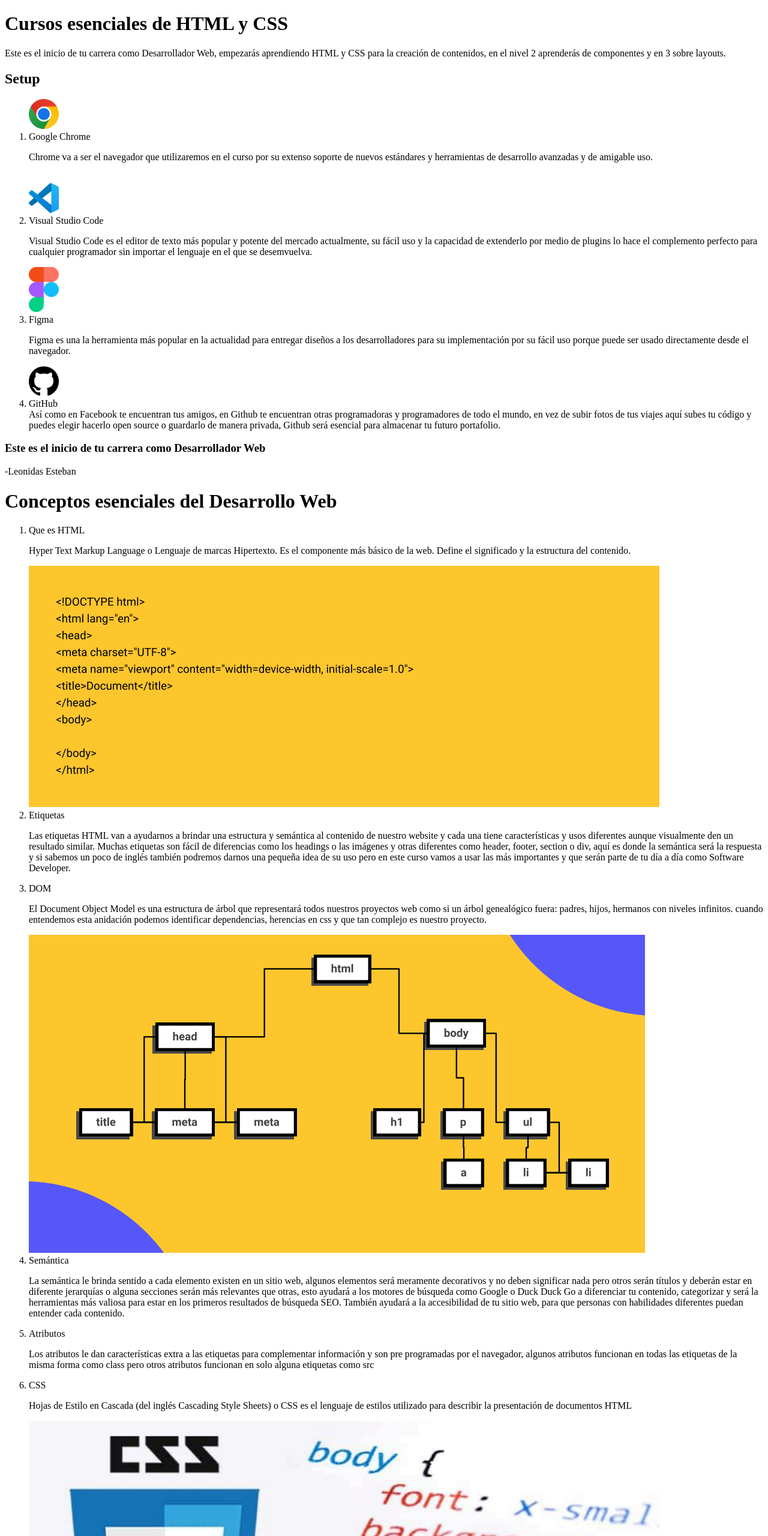
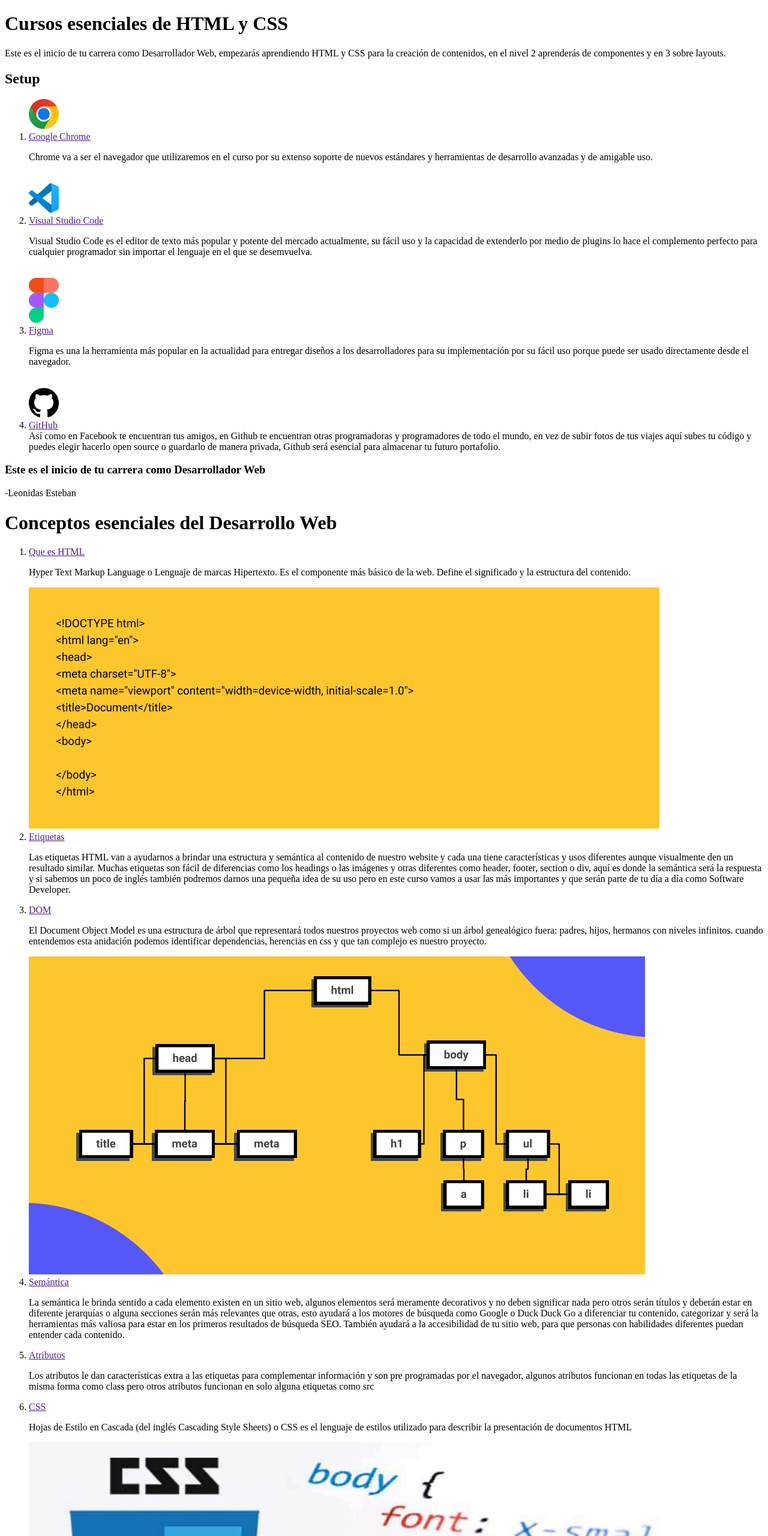
Before and after one commit to Brandoncasanova2007/web, a plain HTML site: page index.html in a window 1280 px wide. Shown: the top 2560 px of the page at 60% size. Drawn offline with Linux system fonts and the light colour scheme.

Commit message:
nuevos datos añadidos

```diff
--- a/css.css
+++ b/css.css
@@ -1,5 +1,5 @@
 .footer {
-    background-color: blue;
+    background-color: rgb(0, 255, 55);
     color: white;
     text-align: lef;
     padding: 15px;
--- a/index.html
+++ b/index.html
@@ -16,25 +16,25 @@
     <ol>
     <img src="fotos/google.png" alt="" width="50">
 
-        <li>Google Chrome</li>
+        <li> <a href="">Google Chrome</a></li>
         <p>Chrome va a ser el navegador que utilizaremos en el curso por su extenso soporte de nuevos estándares y herramientas de
 desarrollo avanzadas y de amigable uso.</p>
 
     <br>
     <img src="fotos/visual.png" alt="" width="50">
 
-        <li>Visual Studio Code</li>
+        <li><a href="">Visual Studio Code</a></li>
         <p>Visual Studio Code es el editor de texto más popular y potente del mercado actualmente, su fácil uso y la capacidad de
 extenderlo por medio de plugins lo hace el complemento perfecto para cualquier programador sin importar el lenguaje en el
 que se desemvuelva.</p>
-
+    <br>
     <img src="fotos/figma.png" alt="" width="50">
-        <li>Figma</li>
+        <li><a href="">Figma</a></li>
         <p>Figma es una la herramienta más popular en la actualidad para entregar diseños a los desarrolladores para su implementación
 por su fácil uso porque puede ser usado directamente desde el navegador.</p>
-
+<br>
     <img src="fotos/github.png" alt="" width="50">
-        <li>GitHub</li>
+        <li><a href="">GitHub</a></li>
         Así como en Facebook te encuentran tus amigos, en Github te encuentran otras programadoras y programadores de todo el
 mundo, en vez de subir fotos de tus viajes aquí subes tu código y puedes elegir hacerlo open source o guardarlo de manera
 privada, Github será esencial para almacenar tu futuro portafolio.
@@ -43,35 +43,35 @@ privada, Github será esencial para almacenar tu futuro portafolio.
     <p>-Leonidas Esteban</p>
     <h1>Conceptos esenciales del Desarrollo Web</h1>
     <ol>
-        <li>Que es HTML</li>
+        <li> <a href="">Que es HTML</a></li>
         <p>Hyper Text Markup Language o Lenguaje de marcas Hipertexto. Es el componente más básico de la web. Define el significado
 y la estructura del contenido.
 </p>
 <img src="fotos/Screenshot_1.png" alt="">
-         <li>Etiquetas</li>
+         <li><a href="">Etiquetas</a></li>
          <p>Las etiquetas HTML van a ayudarnos a brindar una estructura y semántica al contenido de nuestro website y cada una tiene
 características y usos diferentes aunque visualmente den un resultado similar.
 Muchas etiquetas son fácil de diferencias como los headings o las imágenes y otras diferentes como header, footer, section o
 div, aquí es donde la semántica será la respuesta y si sabemos un poco de inglés también podremos darnos una pequeña idea
 de su uso pero en este curso vamos a usar las más importantes y que serán parte de tu día a día como Software Developer.</p>
 
-         <li>DOM</li>
+         <li><a href="">DOM</a></li>
          <p>El Document Object Model es una estructura de árbol que representará todos nuestros proyectos web como si un árbol
 genealógico fuera: padres, hijos, hermanos con niveles infinitos. cuando entendemos esta anidación podemos identificar
 dependencias, herencias en css y que tan complejo es nuestro proyecto.</p>
 <img src="fotos/Screenshot_2.png" alt="">
 
-        <li>Semántica</li>
+        <li><a href="">Semántica</a></li>
         <p>La semántica le brinda sentido a cada elemento existen en un sitio web, algunos elementos será meramente decorativos y no
 deben significar nada pero otros serán títulos y deberán estar en diferente jerarquías o alguna secciones serán más relevantes
 que otras, esto ayudará a los motores de búsqueda como Google o Duck Duck Go a diferenciar tu contenido, categorizar y será
 la herramientas más valiosa para estar en los primeros resultados de búsqueda SEO. También ayudará a la accesibilidad de tu
 sitio web, para que personas con habilidades diferentes puedan entender cada contenido.</p>
-        <li>Atributos</li>
+        <li><a href="">Atributos</a></li>
         <p>Los atributos le dan características extra a las etiquetas para complementar información y son pre programadas por el
 navegador, algunos atributos funcionan en todas las etiquetas de la misma forma como class pero otros atributos funcionan
 en solo alguna etiquetas como src</p>
-        <li>CSS</li>
+        <li><a href="">CSS</a></li>
         <p>Hojas de Estilo en Cascada (del inglés Cascading Style Sheets) o CSS es el lenguaje de estilos utilizado para describir la
 presentación de documentos HTML</p>
 <img src="fotos/Screenshot_3.png" alt="">
@@ -107,6 +107,8 @@ desarrollo avanzadas y de amigable uso.</p>
 
 <footer class="footer">
 <p>© 2025 Brandon Casanova - Todos los derechos reservados</p>
+<img src="fotos/10462343.png" alt="" width="50">
+<img src="fotos/10462345.png" alt="" width="50">
 </footer>
 </body>
 </html>
```
Also changed, not shown: fotos/10462343.png (added), fotos/10462345.png (added).
